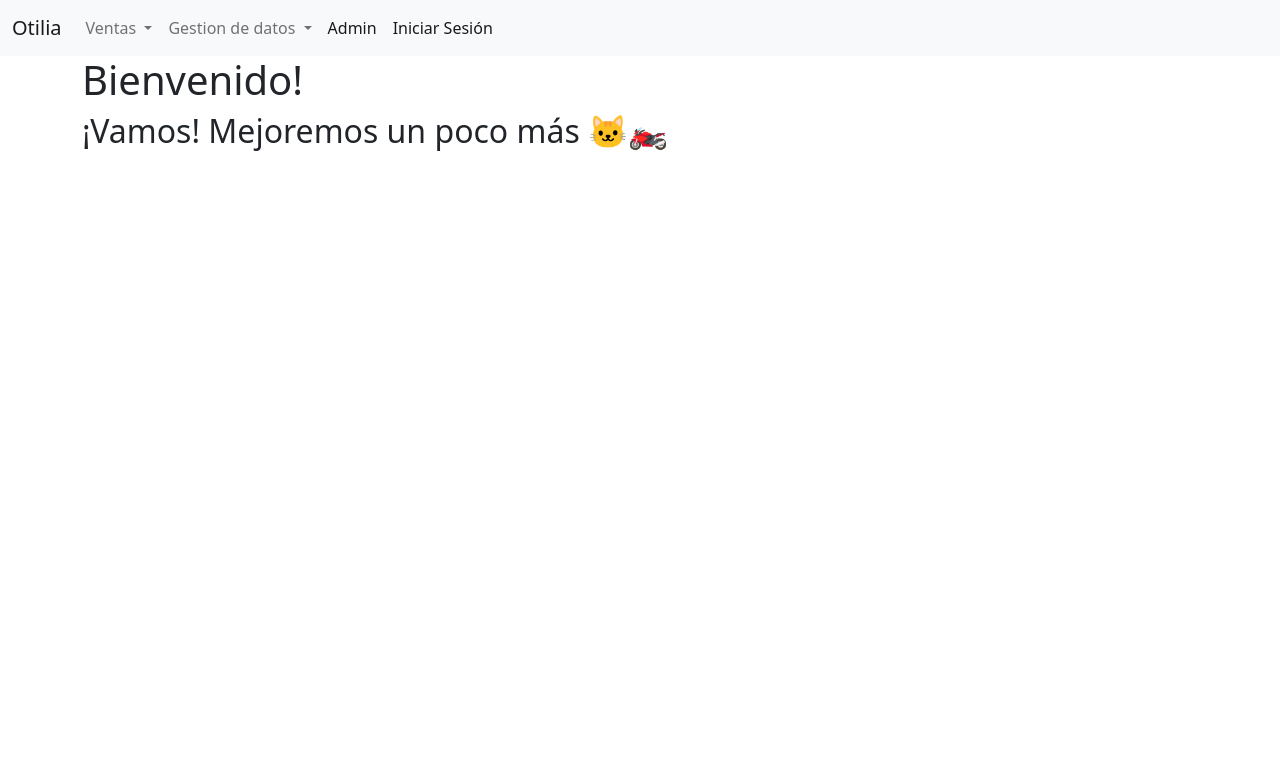
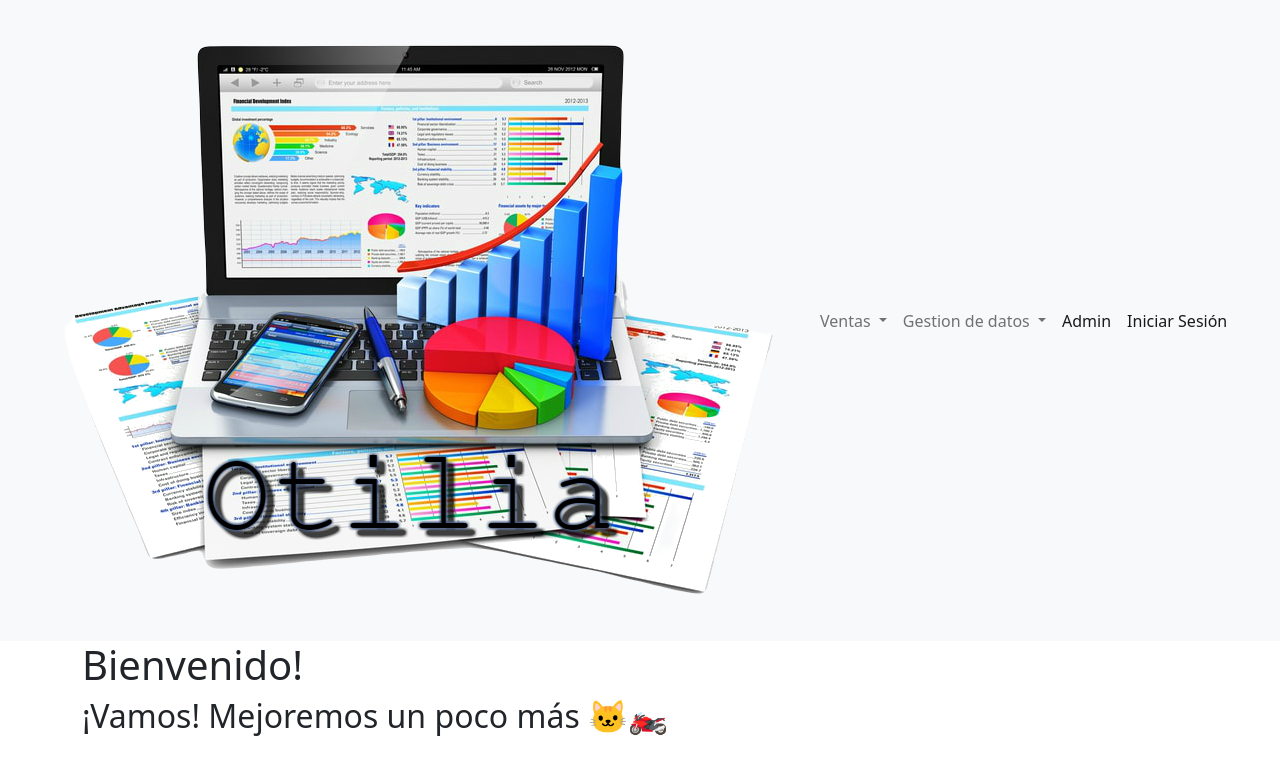
Before and after one commit to mrescorcia/otilia, a Django app: page / in a window 1280 px wide. Shown: the top 775 px of the page. Run offline with Django 3.2, Linux system fonts and the light colour scheme.

Commit message:
25-06-2021

```diff
--- a/templates/base.html
+++ b/templates/base.html
@@ -1,3 +1,4 @@
+{% load static %}
 <!doctype html>
 <html lang="es">
 
@@ -17,7 +18,8 @@
     <header>
         <nav class="navbar navbar-expand-lg navbar-light bg-light">
             <div class="container-fluid">
-                <a class="navbar-brand" href="/">Otilia</a>
+                <!--a class="navbar-brand" href="/">Otilia</a-->
+                <a title="Otilia" href="/"><img src="{% static 'img/OtiliaTransparente.png' %}" alt="Los Tejos" /></a>
                 <button class="navbar-toggler" type="button" data-bs-toggle="collapse"
                     data-bs-target="#navbarSupportedContent" aria-controls="navbarSupportedContent"
                     aria-expanded="false" aria-label="Toggle navigation">
```
